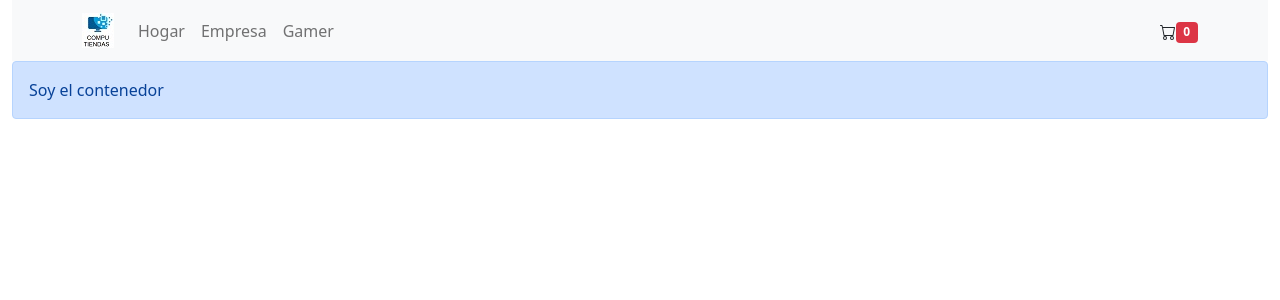
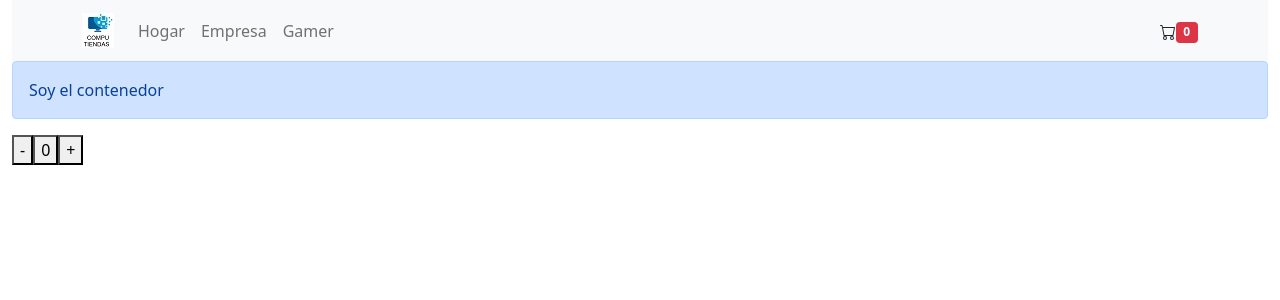
Before and after one commit to fmalca/react-project, a React (Create React App) app: page / in a window 1280 px wide. Shown: the top 300 px of the page. Built offline with nearby package versions, Linux system fonts and the light colour scheme.

Commit message:
Desafio4

```diff
--- a/src/App.js
+++ b/src/App.js
@@ -1,5 +1,6 @@
 import 'bootstrap/dist/css/bootstrap.min.css';
 import Container from 'react-bootstrap/Container';
+import ItemCount from './components/ItemCount/ItemCount';
 import ItemListContainer from './components/ItemListContainer/ItemListContainer';
 import NavBar from './components/NavBar/NavBar';
 
@@ -10,6 +11,7 @@ function App() {
       <Container fluid>
         <NavBar />
         <ItemListContainer greeting="Soy el contenedor" />
+        <ItemCount />
       </Container>
     </>
   );
--- /dev/null
+++ b/src/components/ItemCount/ItemCount.js
@@ -0,0 +1,35 @@
+import React from 'react'
+import {useState} from 'react'
+
+const ItemCount = () => {
+    const [count, setCount] = useState(0)
+    const [stockMax] = useState(3)
+    const [stockMin] = useState(0)
+
+    const aumenta = () => {
+        if (count+1 <= stockMax )
+         setCount(count + 1)
+    }
+
+    const disminuye = () => {
+        if (count-1 >= stockMin)
+        setCount(count - 1)
+   }
+
+
+    return (
+        <div>
+            <button onClick={disminuye}>
+                -
+            </button>
+            <button>
+            {count}
+            </button>
+            <button onClick={aumenta}>
+                +
+            </button>
+        </div>
+    )
+}
+
+export default ItemCount
```
Also changed, not shown: 1 other file (tests, documents, lock files or other folders).
